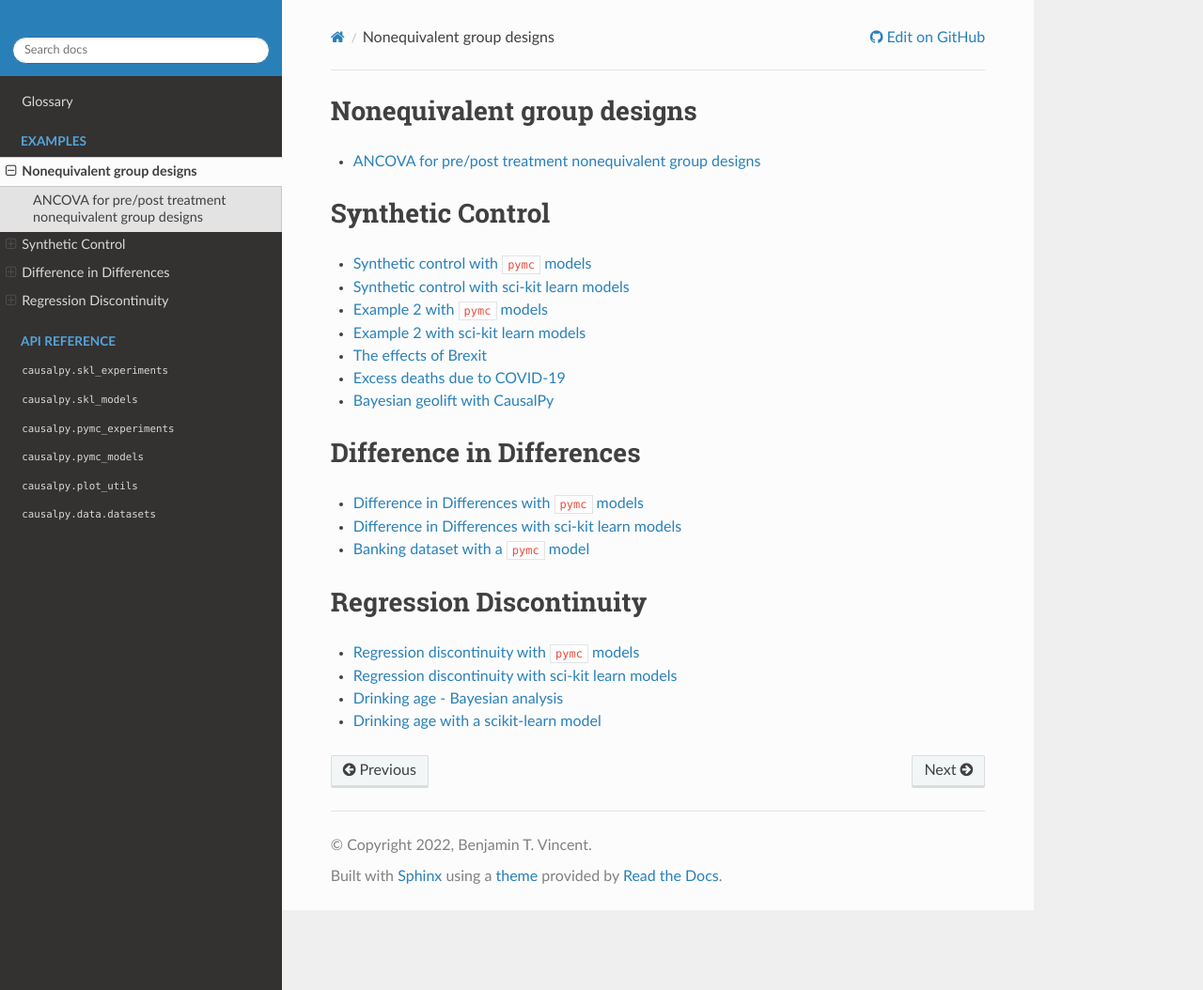
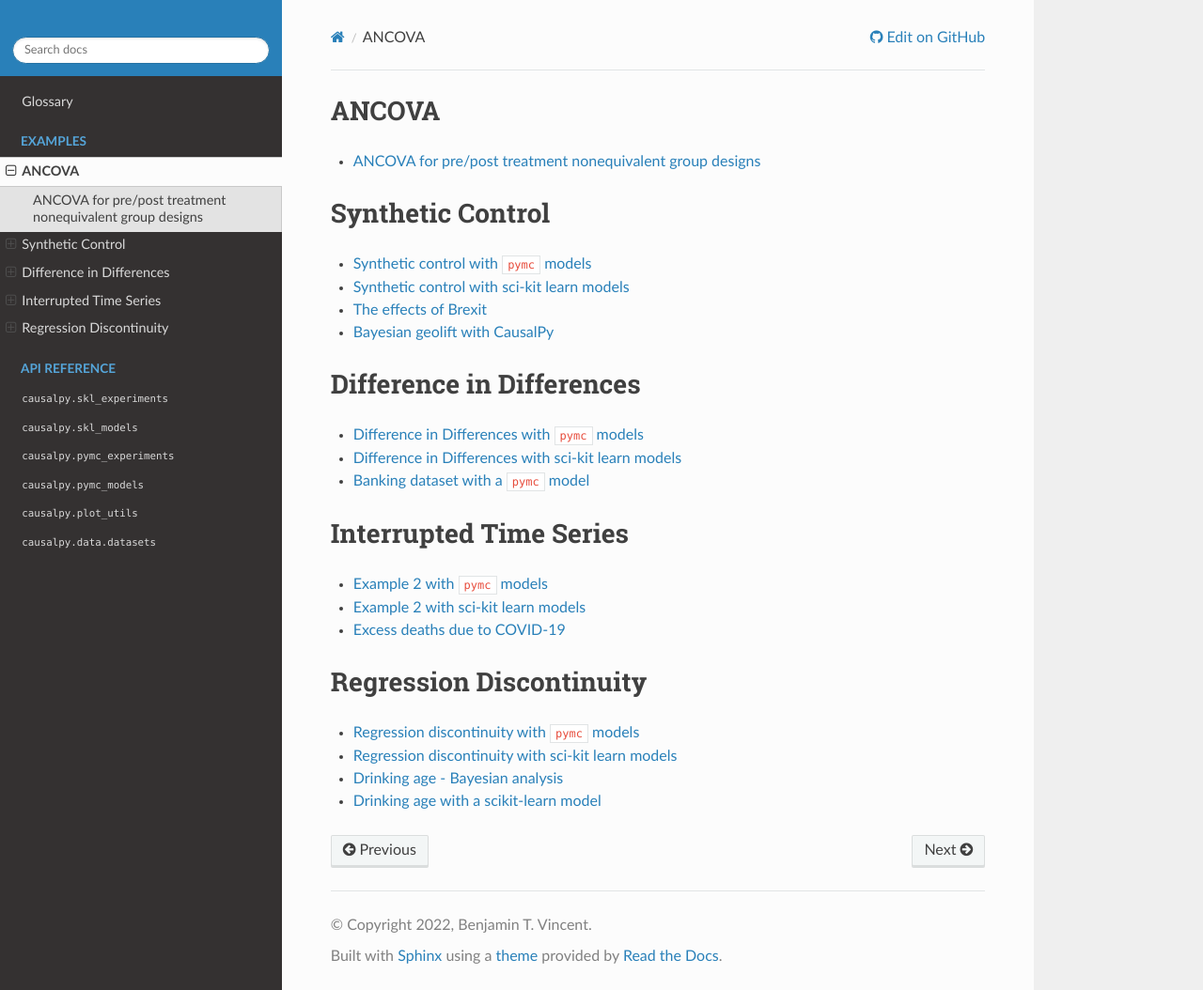
Before and after one commit to pymc-labs/CausalPy, a Sphinx documentation site: the page built from docs/source/examples.rst, in a window 1280 px wide and 1054 px high. Shown: the whole window at 94% size. Built offline with Sphinx 7.4.7 and the Read the Docs theme 2.0.0, drawn with Linux system fonts in a browser that asks for light colours.

Commit message:
update the contents page of examples to include ITS

```diff
--- a/docs/source/examples.rst
+++ b/docs/source/examples.rst
@@ -1,5 +1,5 @@
-Nonequivalent group designs
-===========================
+ANCOVA
+======
 
 .. toctree::
    :titlesonly:
@@ -33,6 +30,17 @@ Difference in Differences
    notebooks/did_pymc_banks.ipynb
 
 
+Interrupted Time Series
+=======================
+
+.. toctree::
+   :titlesonly:
+
+   notebooks/sc2_pymc.ipynb
+   notebooks/sc2_skl.ipynb
+   notebooks/its_covid.ipynb
+
+
 Regression Discontinuity
 ========================
 
```
Also changed, not shown: other parts of docs/source/examples.rst (+0 -3 lines).
